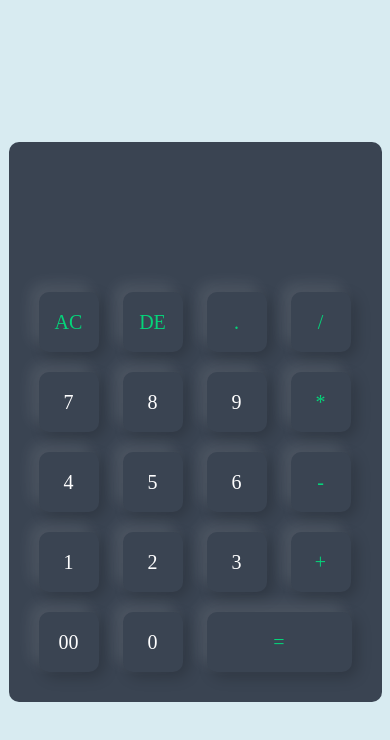
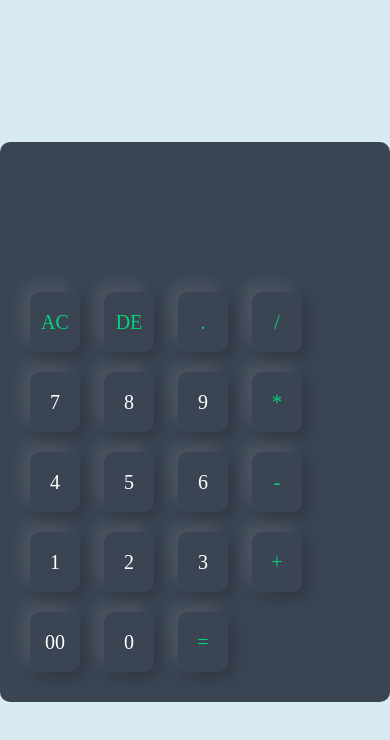
Before and after one commit to LARIBI-SARA/Calculator, a plain HTML site: page index.html in a window 390 px wide. Drawn offline with Linux system fonts and the light colour scheme.

Commit message:
secont commit

```diff
--- a/style.css
+++ b/style.css
@@ -53,3 +53,9 @@ form input.equal{
     color: #05d47a;
 
  }
+
+@media (max-width: 768px) {
+  .calculator form input {
+    width: calc(20% - 20px);
+  }
+}
```
